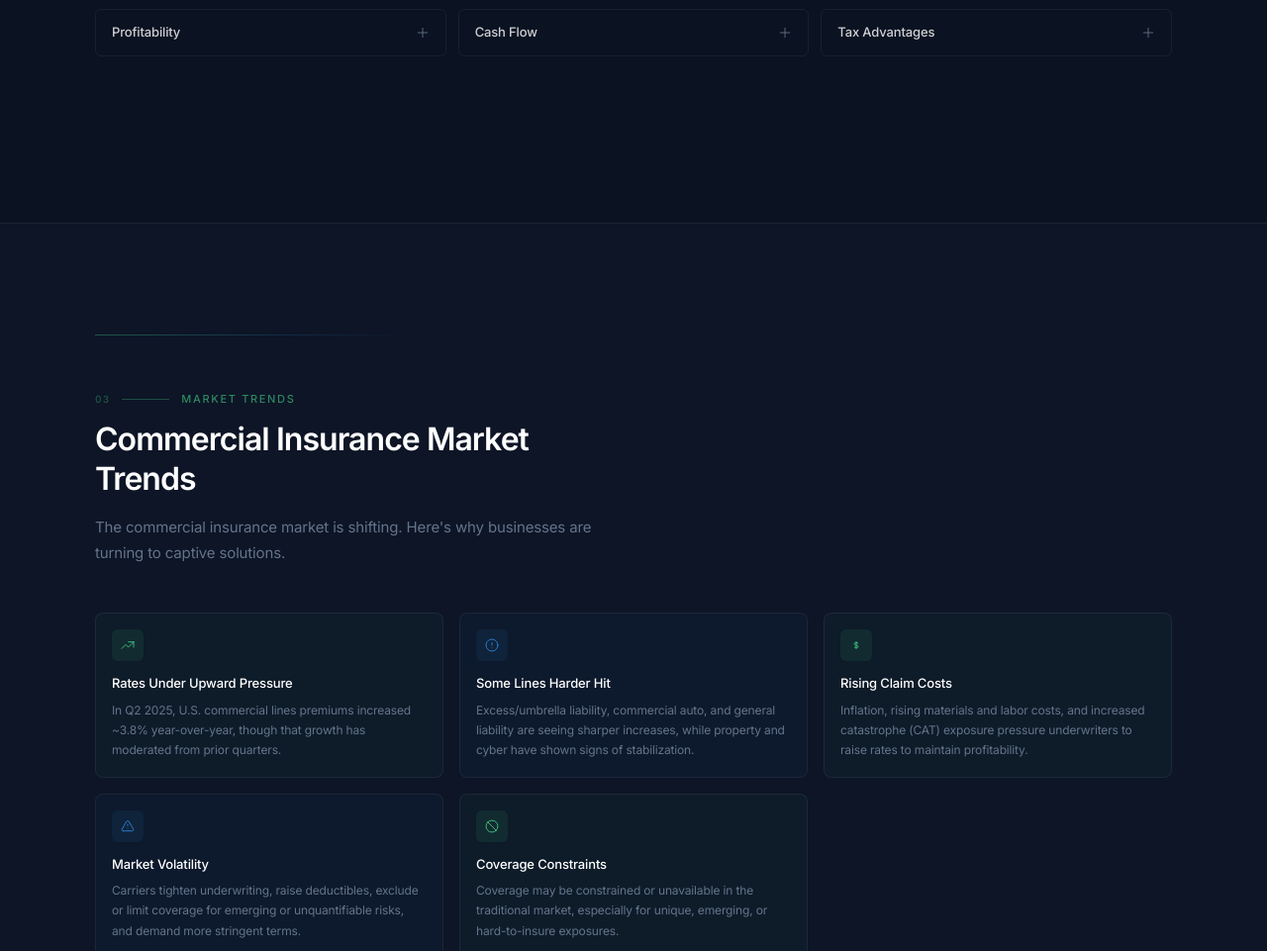
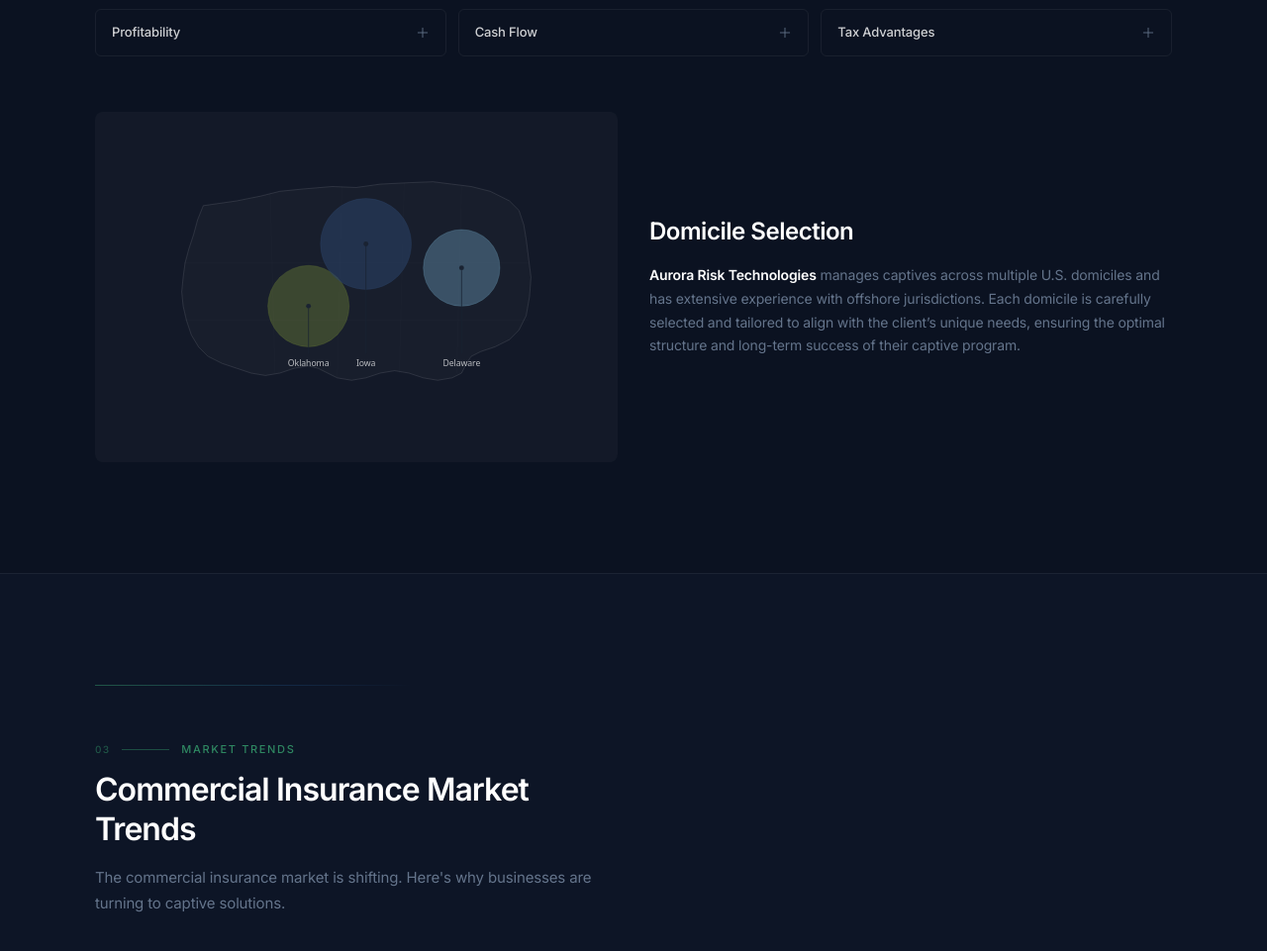
Before and after one commit to alexanderjoo-max/aurora, a website built with Vite: page index.html in a window 1280 px wide. Shown: the part 2981-3942 px from the top of the page at 99% size. Built offline with nearby package versions, Linux system fonts and the light colour scheme.

Commit message:
Add Domicile Selection to Captive 101, fix Market Trends grid
- Add Domicile Selection subsection with US map SVG and three domicile markers (Oklahoma, Iowa, Delaware)
- Fix Market Trends grid: remove col-span-2 from last card so all cards are consistent width
- Domicile Selection placed after Key Benefits within Captive 101 section

Co-Authored-By: Claude Opus 4.6 <noreply@anthropic.com>

```diff
--- a/index.html
+++ b/index.html
@@ -301,6 +301,43 @@
         </div>
       </div>
 
+      <!-- Domicile Selection -->
+      <div class="grid md:grid-cols-2 gap-8 items-center">
+        <div class="relative bg-white/[0.03] rounded-lg p-6 lg:p-8">
+          <!-- US Map SVG outline with domicile markers -->
+          <svg viewBox="0 0 960 600" class="w-full h-auto" fill="none" xmlns="http://www.w3.org/2000/svg">
+            <!-- Simplified US outline -->
+            <path d="M160 130 L230 120 L280 110 L320 100 L370 95 L430 90 L480 92 L530 85 L590 82 L640 80 L680 85 L720 90 L760 100 L800 120 L820 140 L830 170 L835 200 L840 240 L845 280 L842 320 L835 360 L820 390 L800 410 L770 425 L740 435 L720 445 L710 460 L700 480 L680 490 L650 495 L620 490 L590 480 L560 475 L530 480 L500 490 L470 495 L440 490 L420 480 L400 470 L380 465 L350 470 L320 480 L290 485 L260 480 L230 470 L200 460 L170 445 L150 425 L135 400 L125 370 L118 340 L115 310 L118 280 L122 250 L130 220 L140 190 L148 160 Z" stroke="rgba(255,255,255,0.15)" stroke-width="1.5" fill="rgba(255,255,255,0.02)"/>
+            <!-- State divider lines (simplified) -->
+            <line x1="300" y1="100" x2="310" y2="480" stroke="rgba(255,255,255,0.06)" stroke-width="0.5"/>
+            <line x1="450" y1="90" x2="440" y2="490" stroke="rgba(255,255,255,0.06)" stroke-width="0.5"/>
+            <line x1="580" y1="82" x2="570" y2="480" stroke="rgba(255,255,255,0.06)" stroke-width="0.5"/>
+            <line x1="700" y1="90" x2="690" y2="480" stroke="rgba(255,255,255,0.06)" stroke-width="0.5"/>
+            <line x1="120" y1="250" x2="840" y2="250" stroke="rgba(255,255,255,0.06)" stroke-width="0.5"/>
+            <line x1="120" y1="370" x2="840" y2="370" stroke="rgba(255,255,255,0.06)" stroke-width="0.5"/>
+            <!-- Oklahoma circle (olive/green) -->
+            <circle cx="380" cy="340" r="85" fill="rgba(163,190,60,0.25)" stroke="rgba(163,190,60,0.3)" stroke-width="1"/>
+            <circle cx="380" cy="340" r="5" fill="#1a2332"/>
+            <line x1="380" y1="345" x2="380" y2="440" stroke="#1a2332" stroke-width="1.5"/>
+            <text x="380" y="465" text-anchor="middle" fill="rgba(255,255,255,0.7)" font-size="18" font-family="system-ui">Oklahoma</text>
+            <!-- Iowa circle (dark blue) -->
+            <circle cx="500" cy="210" r="95" fill="rgba(45,70,110,0.5)" stroke="rgba(45,70,110,0.6)" stroke-width="1"/>
+            <circle cx="500" cy="210" r="5" fill="#1a2332"/>
+            <line x1="500" y1="215" x2="500" y2="440" stroke="#1a2332" stroke-width="1.5"/>
+            <text x="500" y="465" text-anchor="middle" fill="rgba(255,255,255,0.7)" font-size="18" font-family="system-ui">Iowa</text>
+            <!-- Delaware circle (light blue) -->
+            <circle cx="700" cy="260" r="80" fill="rgba(135,200,235,0.3)" stroke="rgba(135,200,235,0.4)" stroke-width="1"/>
+            <circle cx="700" cy="260" r="5" fill="#1a2332"/>
+            <line x1="700" y1="265" x2="700" y2="440" stroke="#1a2332" stroke-width="1.5"/>
+            <text x="700" y="465" text-anchor="middle" fill="rgba(255,255,255,0.7)" font-size="18" font-family="system-ui">Delaware</text>
+          </svg>
+        </div>
+        <div>
+          <h3 class="text-xl lg:text-2xl font-semibold tracking-[-0.02em] mb-4 text-white">Domicile Selection</h3>
+          <p class="text-aurora-muted text-[14px] leading-[1.7]"><strong class="text-white">Aurora Risk Technologies</strong> manages captives across multiple U.S. domiciles and has extensive experience with offshore jurisdictions. Each domicile is carefully selected and tailored to align with the client&rsquo;s unique needs, ensuring the optimal structure and long-term success of their captive program.</p>
+        </div>
+      </div>
+
     </div>
   </section>
 
@@ -347,7 +384,7 @@
           <h4 class="text-[13px] font-medium text-white mb-1.5">Market Volatility</h4>
           <p class="text-[12px] text-aurora-muted leading-[1.7]">Carriers tighten underwriting, raise deductibles, exclude or limit coverage for emerging or unquantifiable risks, and demand more stringent terms.</p>
         </div>
-        <div class="rounded-lg p-4 border border-aurora-border bg-aurora-green/[0.04] hover:bg-aurora-green/[0.07] transition-colors col-span-2 lg:col-span-1">
+        <div class="rounded-lg p-4 border border-aurora-border bg-aurora-green/[0.04] hover:bg-aurora-green/[0.07] transition-colors">
           <div class="w-8 h-8 rounded-md bg-aurora-green/10 flex items-center justify-center mb-3">
             <svg class="w-4 h-4 text-aurora-green" fill="none" stroke="currentColor" viewBox="0 0 24 24"><path stroke-linecap="round" stroke-linejoin="round" stroke-width="1.5" d="M18.364 18.364A9 9 0 005.636 5.636m12.728 12.728A9 9 0 015.636 5.636m12.728 12.728L5.636 5.636"/></svg>
           </div>
```
